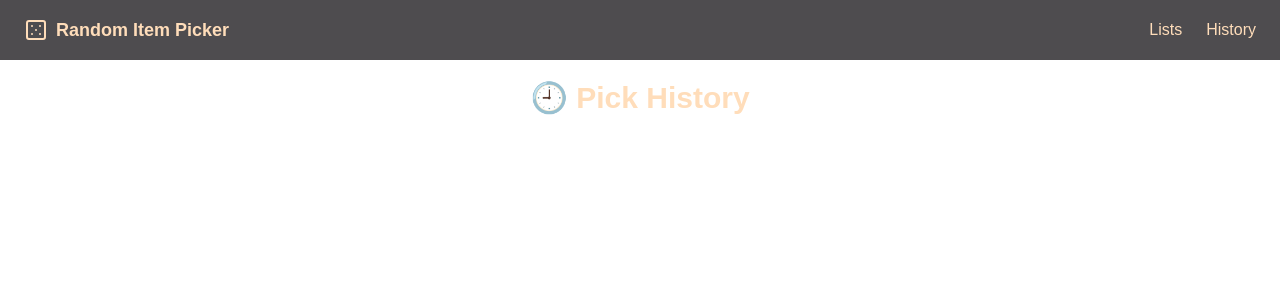
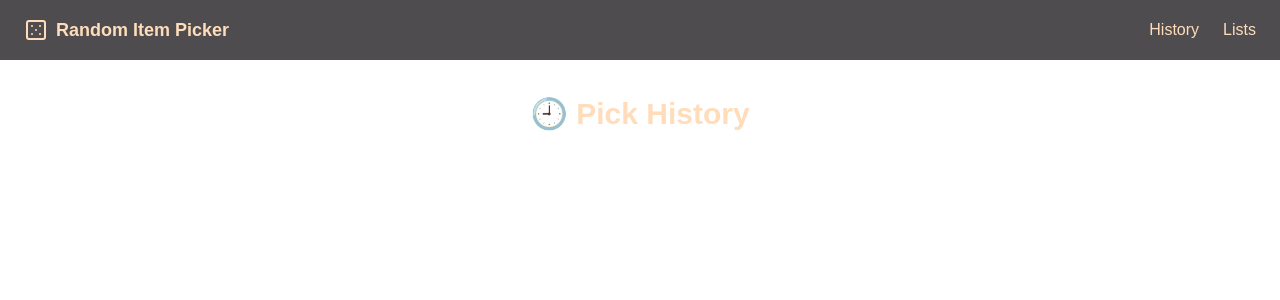
Before and after one commit to dawsoneakins/randomizeritems, a Next.js app: page /history in a window 1280 px wide. Shown: the top 300 px of the page. Built offline with nearby package versions, Linux system fonts and the light colour scheme; no server answers.

Commit message:
Basic list functionality has been added

```diff
--- a/src/app/components/Navbar.tsx
+++ b/src/app/components/Navbar.tsx
@@ -1,10 +1,14 @@
 "use client";
 
+import { useState } from "react";
 import Link from "next/link";
-import { Dice5 } from "lucide-react";
+import { Dice5, Menu, X } from "lucide-react";
 
 export default function Navbar() {
+  const [sidebarOpen, setSidebarOpen] = useState(false);
+
   return (
+    <>
       <nav
         className="w-full px-6 py-4 flex items-center justify-between fixed top-0 left-0 z-50"
         style={{ backgroundColor: "#4e4c4f" }}
@@ -16,20 +20,65 @@ export default function Navbar() {
           </span>
         </Link>
 
-      <div className="flex gap-6">
+        <div className="sm:hidden">
+          <button onClick={() => setSidebarOpen(true)}>
+            <Menu className="text-[#ffddba]" size={28} />
+          </button>
+        </div>
+
+        <div className="hidden sm:flex items-center gap-6">
+          <Link
+            href="/history"
+            className="text-[#ffddba] hover:text-[#d9ae8e] font-medium"
+          >
+            History
+          </Link>
           <Link
             href="/lists"
             className="text-[#ffddba] hover:text-[#d9ae8e] font-medium"
           >
             Lists
           </Link>
+        </div>
+      </nav>
+
+      {/* Sidebar overlay */}
+      {sidebarOpen && (
+        <div
+          className="fixed inset-0 bg-black bg-opacity-50 z-40"
+          onClick={() => setSidebarOpen(false)}
+        />
+      )}
+
+      {/* Sidebar panel */}
+      <aside
+        className={`fixed top-0 right-0 h-full w-64 bg-[#4e4c4f] text-[#ffddba] z-50 transform transition-transform duration-300 ${
+          sidebarOpen ? "translate-x-0" : "translate-x-full"
+        }`}
+      >
+        <div className="flex items-center justify-between p-4 border-b border-[#ffddba]">
+          <span className="text-lg font-bold">Menu</span>
+          <button onClick={() => setSidebarOpen(false)}>
+            <X size={24} className="text-[#ffddba]" />
+          </button>
+        </div>
+        <div className="flex flex-col p-4 gap-4 pt-16">
           <Link
             href="/history"
-          className="text-[#ffddba] hover:text-[#d9ae8e] font-medium"
+            className="hover:text-[#d9ae8e]"
+            onClick={() => setSidebarOpen(false)}
           >
-          History
+            🕘 History
+          </Link>
+          <Link
+            href="/lists"
+            className="hover:text-[#d9ae8e]"
+            onClick={() => setSidebarOpen(false)}
+          >
+            📁 Lists
           </Link>
         </div>
-    </nav>
+      </aside>
+    </>
   );
 }
--- a/src/app/history/page.tsx
+++ b/src/app/history/page.tsx
@@ -4,7 +4,7 @@ import HistoryList from "../components/HistoryList";
 
 export default function History() {
   return (
-    <div className="pt-20 pb-24 px-6 flex flex-col items-center">
+    <div className="pt-[120px] sm:pt-24 pb-24 px-6 flex flex-col items-center">
       <h1 className="text-3xl font-bold mb-6 text-[#ffddba]">
         🕘 Pick History
       </h1>
--- a/src/app/lists/page.tsx
+++ b/src/app/lists/page.tsx
@@ -36,7 +36,7 @@ export default function ListManagerPage() {
   };
 
   return (
-    <div className="p-6 text-[#ffddba]">
+    <div className="pt-24 pb-6 px-6 text-[#ffddba]">
       <h1 className="text-3xl font-bold mb-6">Your Lists</h1>
       <button
         onClick={createList}
--- a/src/app/page.tsx
+++ b/src/app/page.tsx
@@ -7,7 +7,7 @@ import { ChevronLeft, ChevronRight } from "lucide-react";
 
 import { SearchInput } from "./autocomplete/items";
 import SelectedItemScreen from "./components/SelectedItemScreen";
-import { Item } from "./types/Item";
+import { Item, List } from "./types/Item";
 import { fetchCombinedItems } from "./autocomplete/items";
 
 export default function Home() {
@@ -33,7 +33,7 @@ export default function Home() {
     const saved = localStorage.getItem("pickerLists");
     if (saved) {
       const parsed = JSON.parse(saved);
-      const simplified = parsed.map((l: any) => ({ id: l.id, name: l.name }));
+      const simplified = parsed.map((l: List) => ({ id: l.id, name: l.name }));
       setLists(simplified);
     }
   }, []);
@@ -138,7 +138,7 @@ export default function Home() {
     if (!saved) return;
 
     const parsed = JSON.parse(saved);
-    const updated = parsed.map((list: any) => {
+    const updated = parsed.map((list: List) => {
       if (list.id === selectedListId) {
         const exists = list.items?.some((i: Item) => i.name === item.name);
         if (!exists) {
```
Lines whose indentation alone changed are shown as unchanged.
